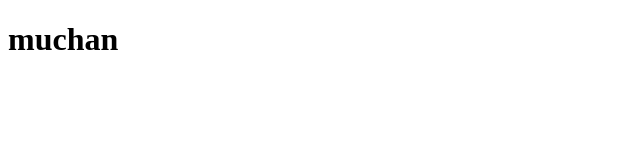
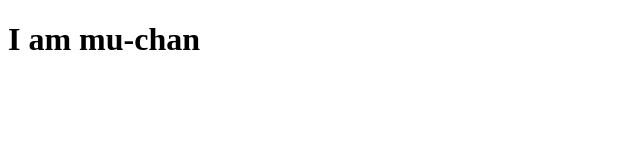
Before and after one commit to Re-Z-773/www, a plain HTML site: page index.html in a window 1280 px wide. Shown: the whole page, without its empty margins (0-640 px from the left). Drawn offline with Linux system fonts and the light colour scheme.

Commit message:
Update index.html

```diff
--- a/index.html
+++ b/index.html
@@ -3,6 +3,6 @@
   <head>
   </head>
   <body>
-    <h1>muchan</h1>
+    <h1>I am mu-chan</h1>
   </body>
 </html>
```
